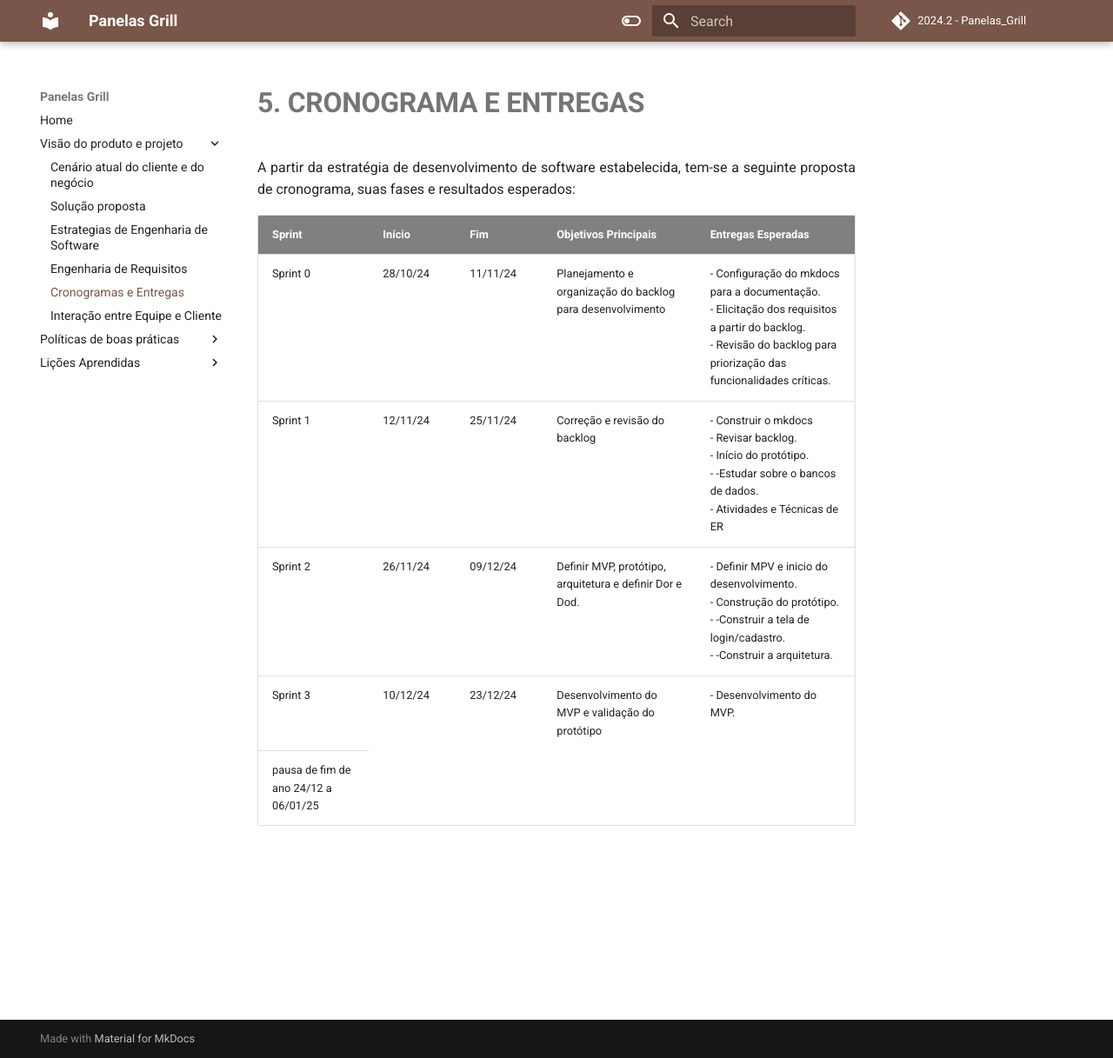
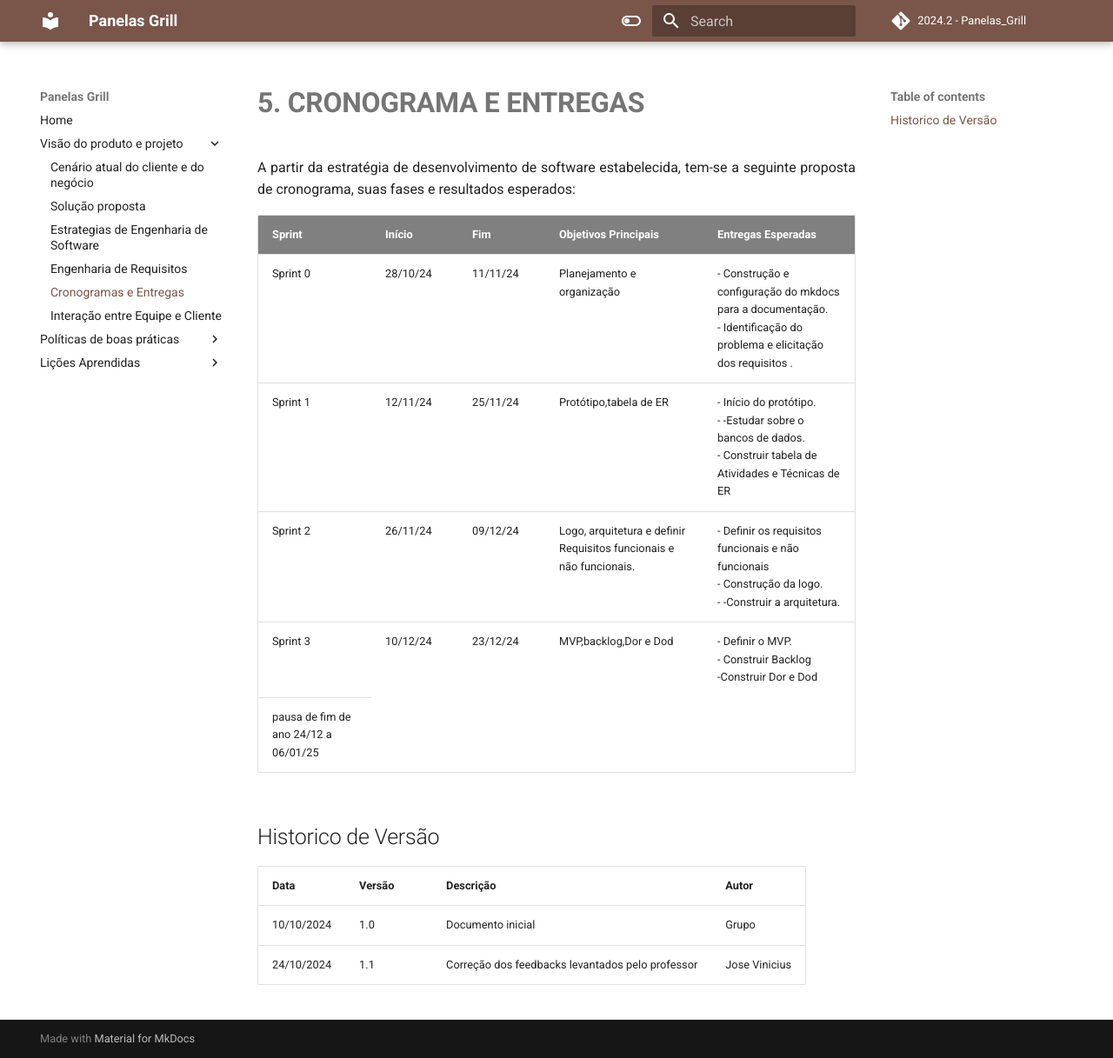
Before and after one commit to mdsreq-fga-unb/2024.2-T03-PanelasGrill, an MkDocs documentation site: the page built from docs/unidade1/sessao4.md, in a window 1280 px wide and 1217 px high. Shown: the whole window at 87% size. Built offline with MkDocs 1.6.1 and Material for MkDocs 9.7.7, drawn with Linux system fonts in a browser that asks for light colours; comment, search, counter and statistics services are not loaded.

Commit message:
adicionando historico de versão

```diff
--- a/docs/unidade1/sessao4.md
+++ b/docs/unidade1/sessao4.md
@@ -17,32 +17,39 @@ A partir da estratégia de desenvolvimento de software estabelecida, tem-se a se
       <td>Sprint 0</td>
       <td>28/10/24</td>
       <td>11/11/24</td>
-      <td>Planejamento e organização do backlog para desenvolvimento</td>
-      <td>- Configuração do mkdocs para a documentação.<br>- Elicitação dos requisitos a partir do backlog.<br>- Revisão do backlog para priorização das funcionalidades críticas.</td>
+      <td>Planejamento e organização</td>
+      <td>- Construção e configuração do mkdocs para a documentação.<br>- Identificação do problema e elicitação dos requisitos .</td>
     </tr>
     <tr>
       <td>Sprint 1</td>
       <td>12/11/24</td>
       <td>25/11/24</td>
-      <td>Correção e revisão do backlog </td>
-      <td> - Construir o mkdocs <br>- Revisar backlog.<br>- Início do protótipo. <br>- -Estudar sobre o bancos de dados.<br>- Atividades e Técnicas de ER </td>
+      <td> Protótipo,tabela de ER </td>
+      <td>- Início do protótipo. <br>- -Estudar sobre o bancos de dados.<br>- Construir  tabela de Atividades e Técnicas de ER </td>
     </tr>
     <tr>
       <td>Sprint 2</td>
       <td>26/11/24</td>
       <td>09/12/24</td>
-      <td>Definir MVP, protótipo, arquitetura e definir Dor e Dod.</td>
-      <td>- Definir MPV e inicio do desenvolvimento.<br>- Construção do protótipo.<br>- -Construir a tela de login/cadastro.<br>- -Construir a arquitetura.</td>
+      <td>Logo, arquitetura e definir Requisitos funcionais e não funcionais.</td>
+      <td>- Definir os requisitos funcionais e não funcionais<br>- Construção da logo.<br>- -Construir a arquitetura.</td>
     </tr>
     <tr>
       <td>Sprint 3</td>
       <td>10/12/24</td>
       <td>23/12/24</td>
-      <td>Desenvolvimento do MVP e validação do protótipo</td>
-      <td>- Desenvolvimento do MVP.</td>
+      <td>MVP,backlog,Dor e Dod</td>
+      <td>- Definir o MVP.<br>- Construir Backlog<br>-Construir Dor e Dod</td>
     </tr>
     <tr>
       <td>pausa de fim de ano 24/12 a 06/01/25</td>
     </tr>
   </tbody>
 </table>
+
+
+## Historico de Versão
+| Data       | Versão | Descrição                                             | Autor      |
+|------------|--------|-------------------------------------------------------|------------|
+| 10/10/2024 | 1.0    | Documento inicial  | Grupo    |
+| 24/10/2024 | 1.1    | Correção dos feedbacks levantados pelo professor  |   Jose Vinicius     |
```
Also changed, not shown: docs/unidade1/sessao1.md (+8 -0 lines), docs/unidade1/sessao2.md (+7 -0 lines), docs/unidade1/sessao3.md (+7 -0 lines), docs/unidade1/sessao5.md (+6 -0 lines), docs/unidade2/engenhariaRequisitos.md (+6 -0 lines).
